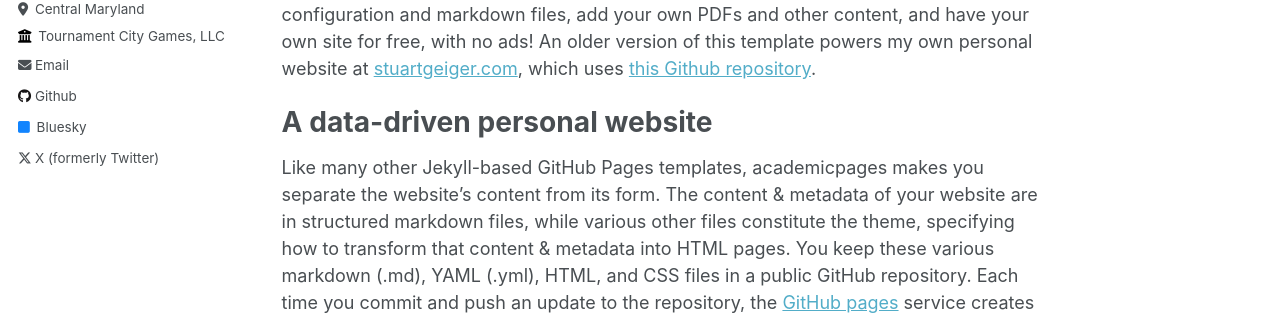
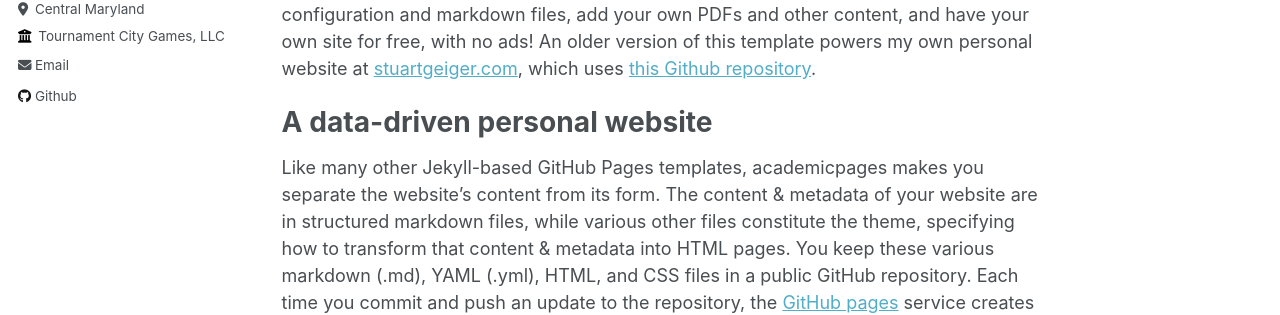
Before and after one commit to eh1-umbc/eh1-umbc.github.io, a Jekyll site: the page built from _pages/about.md, in a window 1280 px wide. Shown: the part 344-659 px from the top of the page. Built offline with Jekyll 4.4.1, drawn with Linux system fonts in a browser that asks for light colours.

Commit message:
Update _config.yml

```diff
--- a/_config.yml
+++ b/_config.yml
@@ -47,7 +47,7 @@
   stackoverflow    : # User number or user number and name (i.e., use "1" or "1/jeff-atwood")
 
   # Social media
-  bluesky          : "bsky.app" # Replace this with you Bluesky username
+  bluesky          : #"bsky.app" # Replace this with you Bluesky username
   facebook         : # Username
   flickr           : # Username
   foursquare       : # Username
@@ -64,7 +64,7 @@
   steam            : # Username
   telegram         : # URL
   tumblr           : # Username
-  twitter          : "UniofOxford"  # Replace this with your X / Twitter handle
+  twitter          : #"UniofOxford"  # Replace this with your X / Twitter handle
   vine             : # Username
   weibo            : # Username
   wikipedia        : # Username
```
